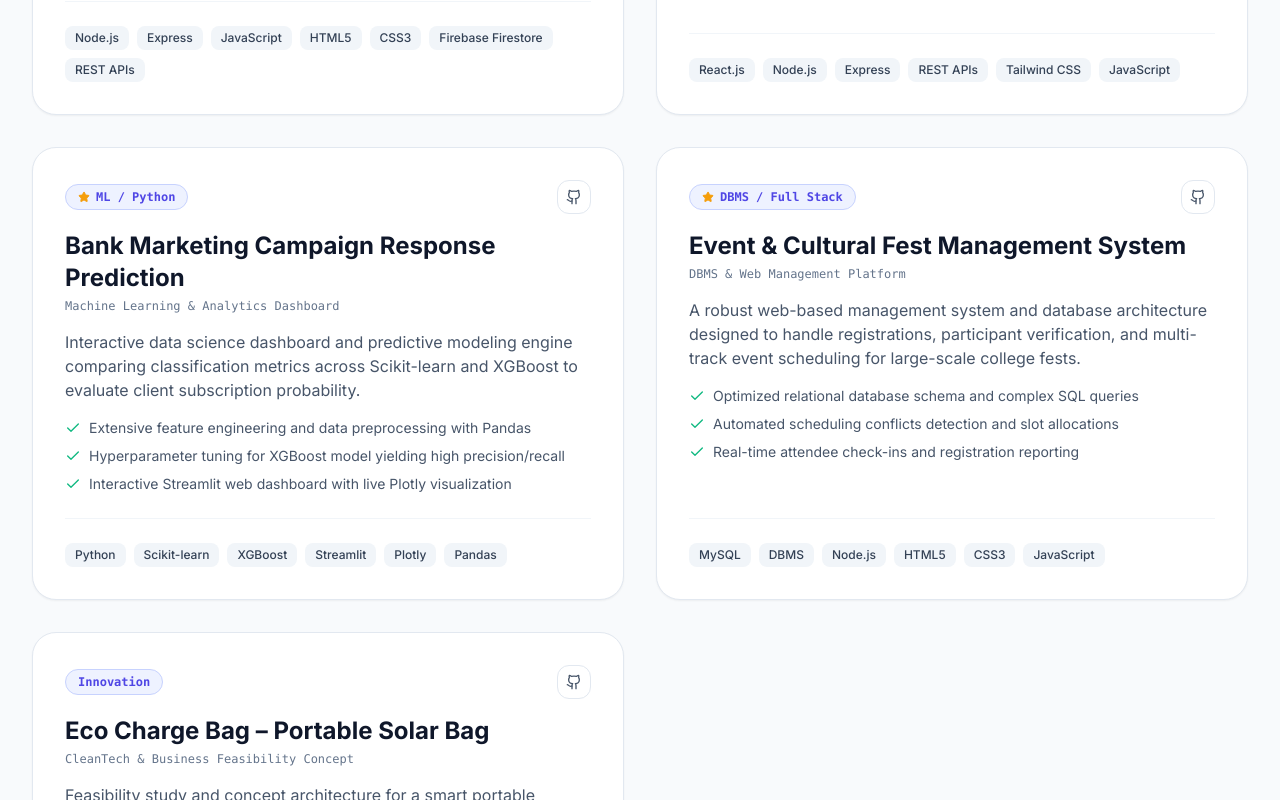
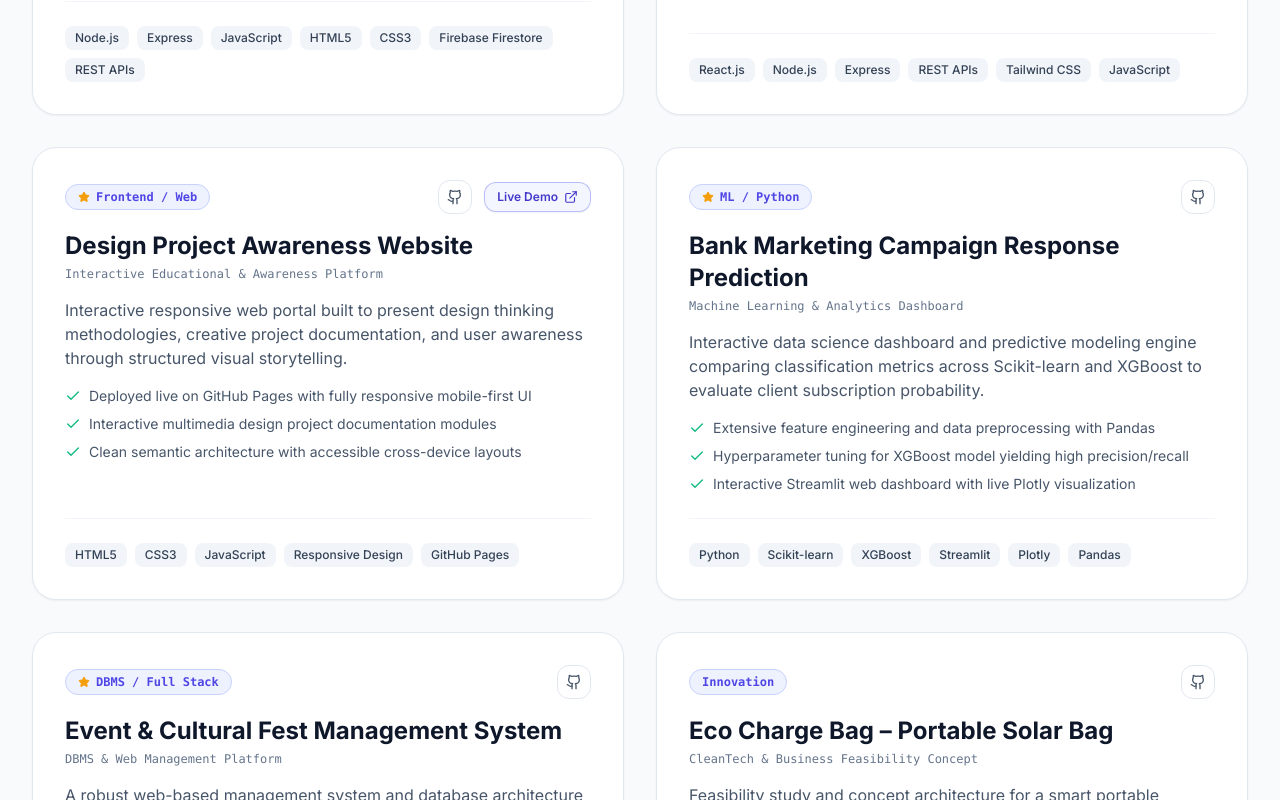
Before and after one commit to TanikGupta/Full-Stack-Asssignment-, a React (Vite) app in the folder client/: page / in a window 1280 px wide. Shown: the part 5128-5928 px from the top of the page. Built offline with nearby package versions, Linux system fonts and the light colour scheme; no server answers.

Commit message:
Add Design Project Awareness Website with live deployment link

```diff
--- a/client/src/components/Projects.jsx
+++ b/client/src/components/Projects.jsx
@@ -6,11 +6,11 @@ import { projectsData } from '../data/portfolioData';
 const Projects = () => {
   const [filter, setFilter] = useState('All');
 
-  const filterOptions = ['All', 'Full Stack', 'ML / Python', 'DBMS / Full Stack'];
+  const filterOptions = ['All', 'Full Stack', 'Frontend / Web', 'ML / Python', 'DBMS'];
 
   const filteredProjects = filter === 'All'
     ? projectsData
-    : projectsData.filter((p) => p.category.includes(filter) || (filter === 'Full Stack' && p.category.includes('Full Stack')));
+    : projectsData.filter((p) => p.category.toLowerCase().includes(filter.toLowerCase()));
 
   return (
     <section id="projects" className="py-20 relative">
--- a/client/src/data/portfolioData.js
+++ b/client/src/data/portfolioData.js
@@ -88,6 +88,23 @@ export const projectsData = [
   },
   {
     id: 3,
+    title: "Design Project Awareness Website",
+    subtitle: "Interactive Educational & Awareness Platform",
+    category: "Frontend / Web",
+    description:
+      "Interactive responsive web portal built to present design thinking methodologies, creative project documentation, and user awareness through structured visual storytelling.",
+    tags: ["HTML5", "CSS3", "JavaScript", "Responsive Design", "GitHub Pages"],
+    github: "https://github.com/TanikGupta/Design-Project-Awareness-Website",
+    live: "https://tanikgupta.github.io/Design-Project-Awareness-Website/",
+    featured: true,
+    highlights: [
+      "Deployed live on GitHub Pages with fully responsive mobile-first UI",
+      "Interactive multimedia design project documentation modules",
+      "Clean semantic architecture with accessible cross-device layouts"
+    ]
+  },
+  {
+    id: 4,
     title: "Bank Marketing Campaign Response Prediction",
     subtitle: "Machine Learning & Analytics Dashboard",
     category: "ML / Python",
@@ -104,7 +121,7 @@ export const projectsData = [
     ]
   },
   {
-    id: 4,
+    id: 5,
     title: "Event & Cultural Fest Management System",
     subtitle: "DBMS & Web Management Platform",
     category: "DBMS / Full Stack",
@@ -121,7 +138,7 @@ export const projectsData = [
     ]
   },
   {
-    id: 5,
+    id: 6,
     title: "Eco Charge Bag – Portable Solar Bag",
     subtitle: "CleanTech & Business Feasibility Concept",
     category: "Innovation",
```
